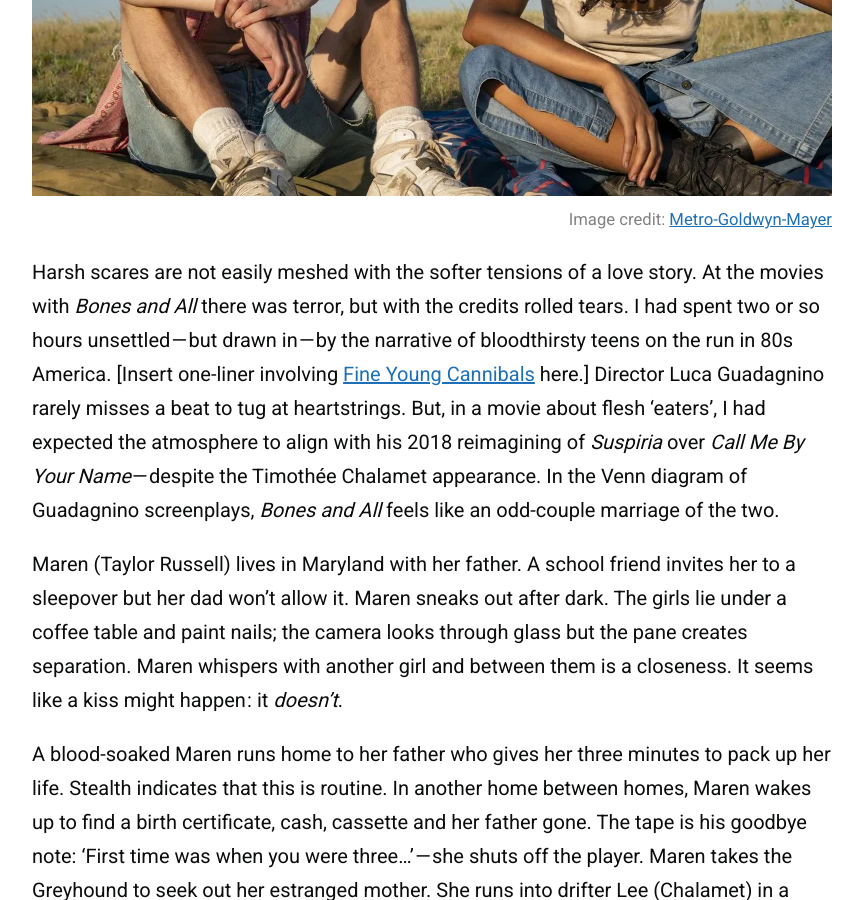
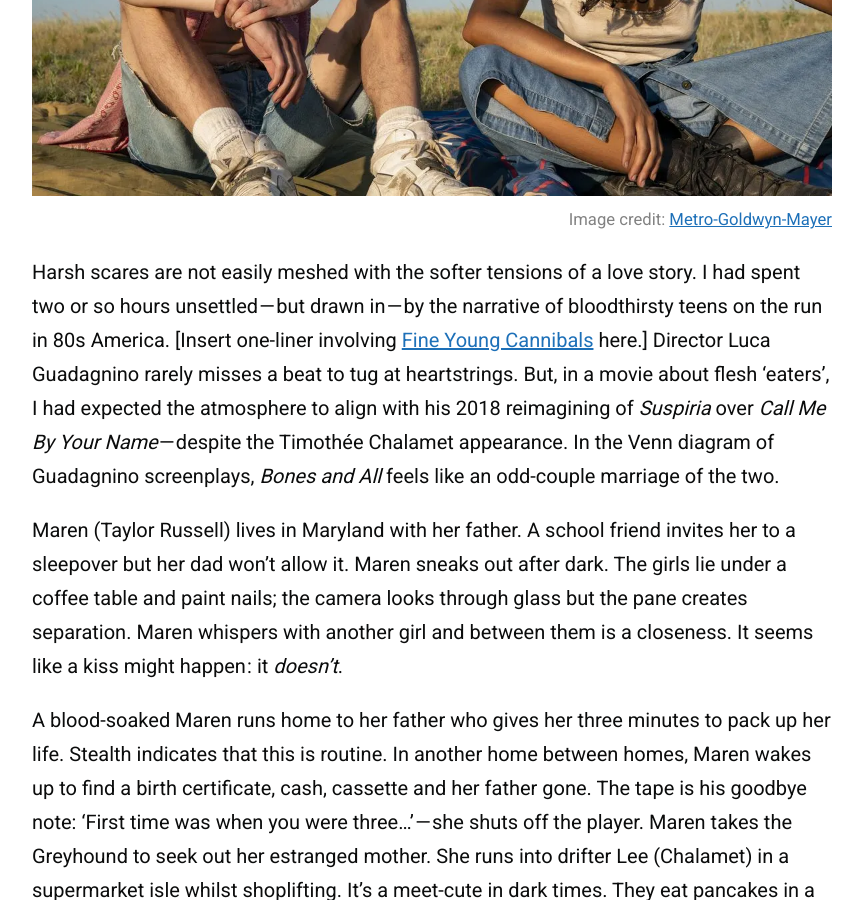
Before and after one commit to zoeurl/zoedowney.github.io, a Jekyll site: the page built from _posts/2023-08-07-bones-and-all.md, in a window 1280 px wide and 900 px high, scrolled down 585 px. Shown: the whole window, without its empty margins (208-1071 px from the left). Built offline with Jekyll 4.4.1, drawn with Linux system fonts in a browser that asks for light colours.

Commit message:
Update 2023-08-07-bones-and-all.md

```diff
--- a/_posts/2023-08-07-bones-and-all.md
+++ b/_posts/2023-08-07-bones-and-all.md
@@ -9,7 +9,7 @@ image-credit: <a href="https://www.elle.com/culture/movies-tv/a42045495/bones-an
 image-alt-text: "From left to right: Timothée Chalamet as Lee and Taylor Russell as Maren sitting in a vast field under a bright, blue sky."
 ---
 
-Harsh scares are not easily meshed with the softer tensions of a love story. At the movies with _Bones and All_ there was terror, but with the credits rolled tears. I had spent two or so hours unsettled — but drawn in — by the narrative of bloodthirsty teens on the run in 80s America. [Insert one-liner involving [Fine Young Cannibals](https://en.wikipedia.org/wiki/The_Raw_%26_the_Cooked_%28album%29) here.] Director Luca Guadagnino rarely misses a beat to tug at heartstrings. But, in a movie about flesh ‘eaters’, I had expected the atmosphere to align with his 2018 reimagining of _Suspiria_ over _Call Me By Your Name_ — despite the Timothée Chalamet appearance. In the Venn diagram of Guadagnino screenplays, _Bones and All_ feels like an odd-couple marriage of the two.
+Harsh scares are not easily meshed with the softer tensions of a love story. I had spent two or so hours unsettled — but drawn in — by the narrative of bloodthirsty teens on the run in 80s America. [Insert one-liner involving [Fine Young Cannibals](https://en.wikipedia.org/wiki/The_Raw_%26_the_Cooked_%28album%29) here.] Director Luca Guadagnino rarely misses a beat to tug at heartstrings. But, in a movie about flesh ‘eaters’, I had expected the atmosphere to align with his 2018 reimagining of _Suspiria_ over _Call Me By Your Name_ — despite the Timothée Chalamet appearance. In the Venn diagram of Guadagnino screenplays, _Bones and All_ feels like an odd-couple marriage of the two.
 
 Maren (Taylor Russell) lives in Maryland with her father. A school friend invites her to a sleepover but her dad won’t allow it. Maren sneaks out after dark. The girls lie under a coffee table and paint nails; the camera looks through glass but the pane creates separation. Maren whispers with another girl and between them is a closeness. It seems like a kiss might happen : it _doesn’t_.
 
```
